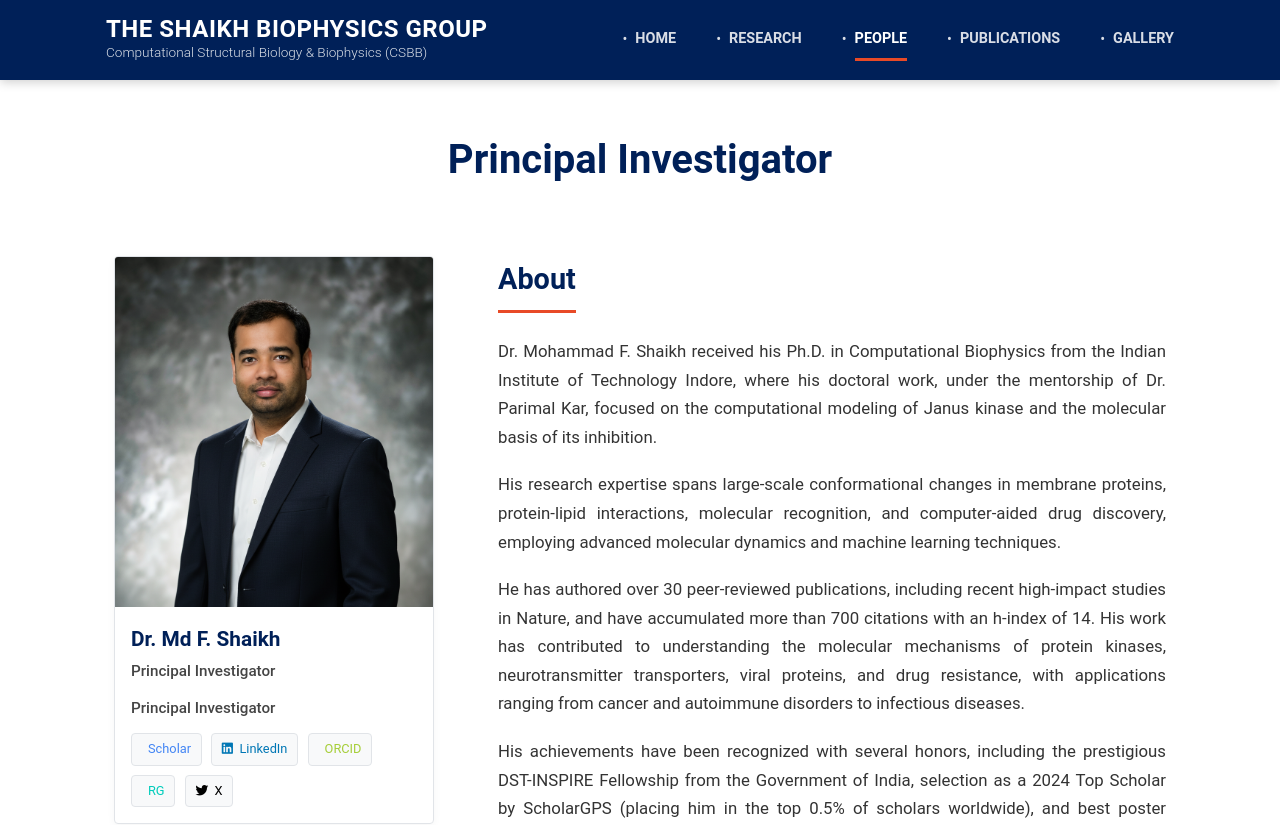
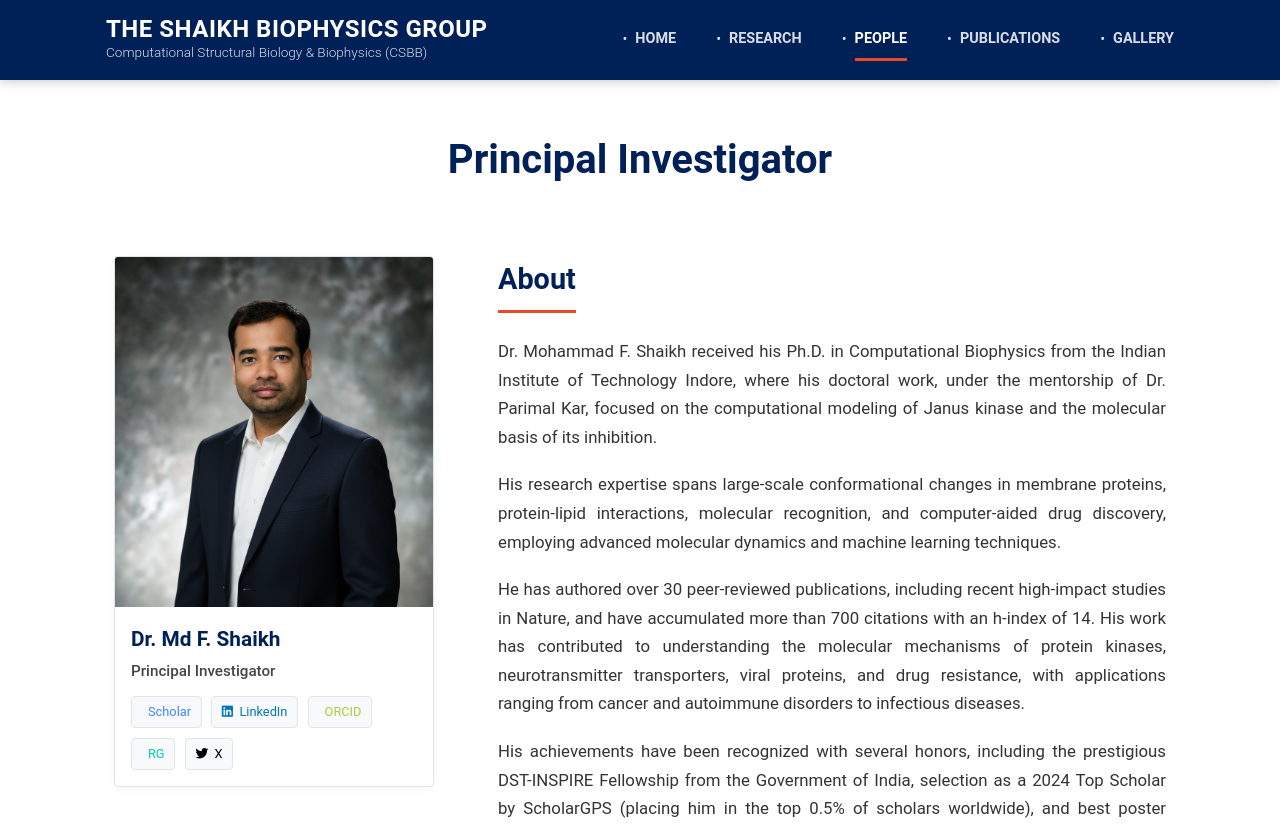
Before and after one commit to fulbabu2/fulbabu2.github.io, a React (Vite) app: page /#/people/pi in a window 1280 px wide. Shown: the top 825 px of the page. Built offline with nearby package versions, Linux system fonts and the light colour scheme; some icons are missing.

Commit message:
Fix duplicate PI title

```diff
--- a/src/pages/PiProfile.tsx
+++ b/src/pages/PiProfile.tsx
@@ -19,7 +19,7 @@ const PiProfile: React.FC = () => {
                             <div className="sidebar-info">
                                 <h2>Dr. Md F. Shaikh</h2>
                                 <p className="pi-title">Principal Investigator</p>
-                                <p className="pi-title">Principal Investigator</p>
+
 
                                 <div className="social-links-row">
                                     <a href="https://scholar.google.com/citations?user=hH9eGJUAAAAJ&hl=en" target="_blank" rel="noopener noreferrer" className="social-icon sc-scholar" title="Google Scholar">
```
